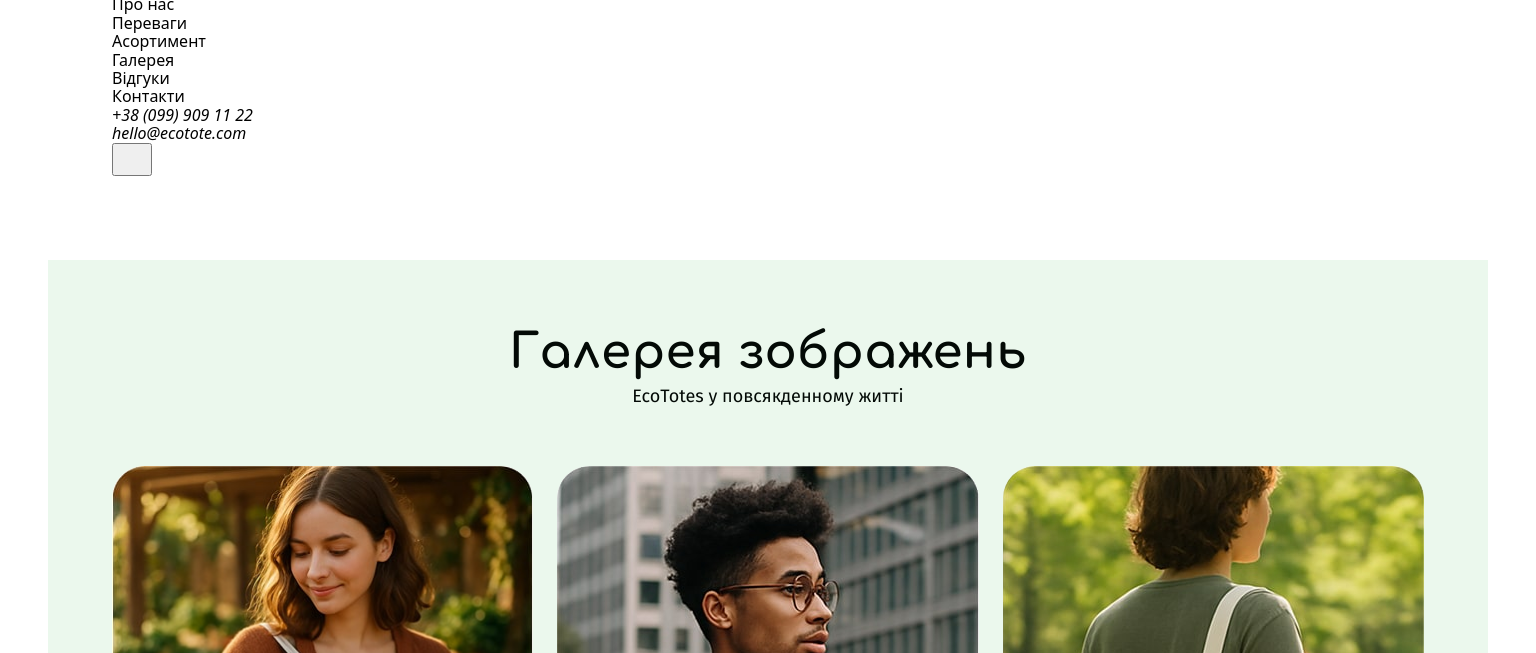
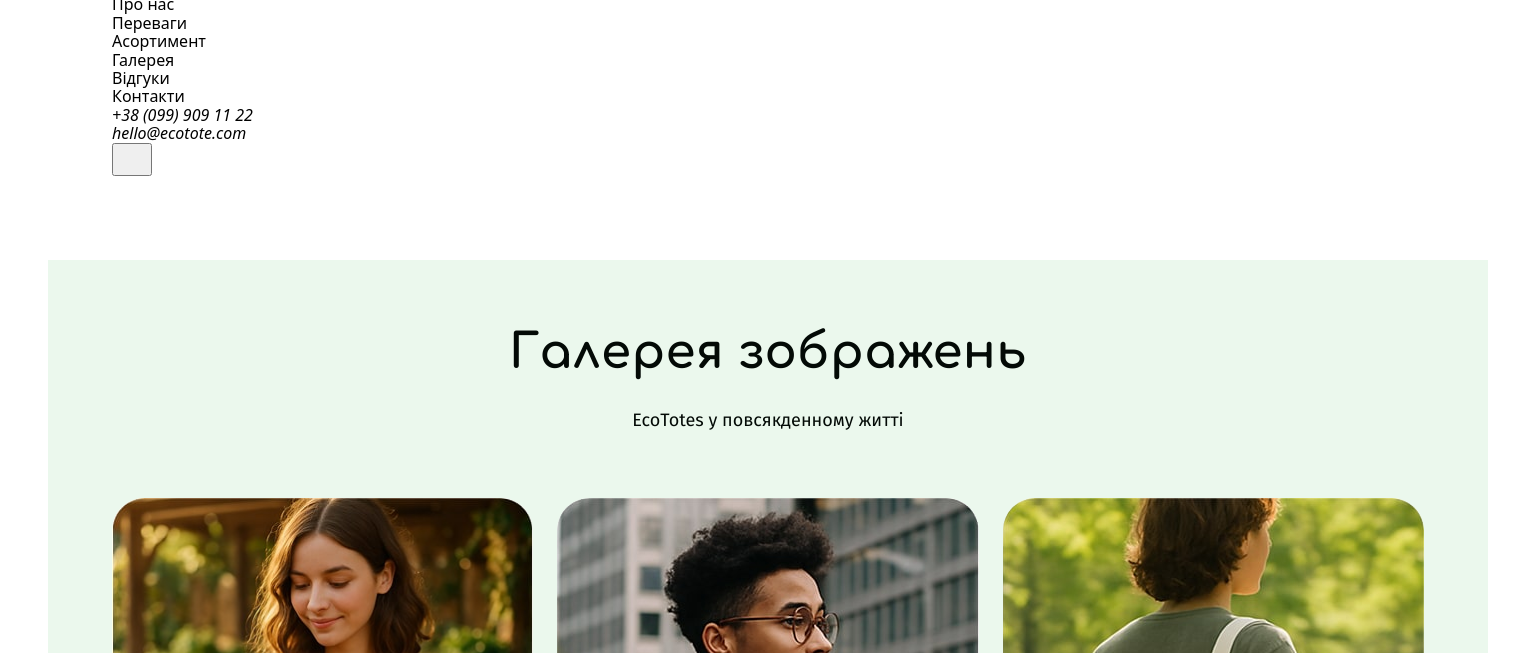
Before and after one commit to Slavik199/team-project-eco-14, a website built with Vite: page src/index.html in a window 1536 px wide. Shown: the part 131-784 px from the top of the page. Built offline with nearby package versions, Linux system fonts and the light colour scheme.

Commit message:
gallery subtitle the end

```diff
--- a/src/css/gallery.css
+++ b/src/css/gallery.css
@@ -7,7 +7,7 @@
     flex-direction: column;
     align-items: center;
     text-align: center;
-    margin-bottom: 16px;
+    margin-bottom: 32px;
 }
 
 .gallery-title {
@@ -18,6 +18,7 @@
     letter-spacing: 0.01em;
     text-align: center;
     color: #030a06;
+    padding-bottom: 16px;
 }
 
 .gallery-sab-title {
@@ -69,19 +70,13 @@
 }
 
 @media only screen and (min-width: 768px) {
-
-    .gallery-sab-title,
-    .p {
-        padding-bottom: 32px;
+    .gallery-box {
+        margin-bottom: 32px;
     }
 
-    .gallery-box {
-        margin-bottom: 24px;
+    .gallery-title {
+        padding-bottom: 24px;
     }
-
-        .gallery-title {
-            font-size: 36px;
-        }
 
     .gallery-list {
         display: grid;
@@ -121,11 +116,13 @@
     }
 
     .gallery-box {
-        margin-bottom: 24px;
+        margin-bottom: 32px;
     }
 
     .gallery-title {
         font-size: 48px;
+        padding-bottom: 24px;
+        margin-bottom: 0;
     }
 
     .gallery-list {
```
